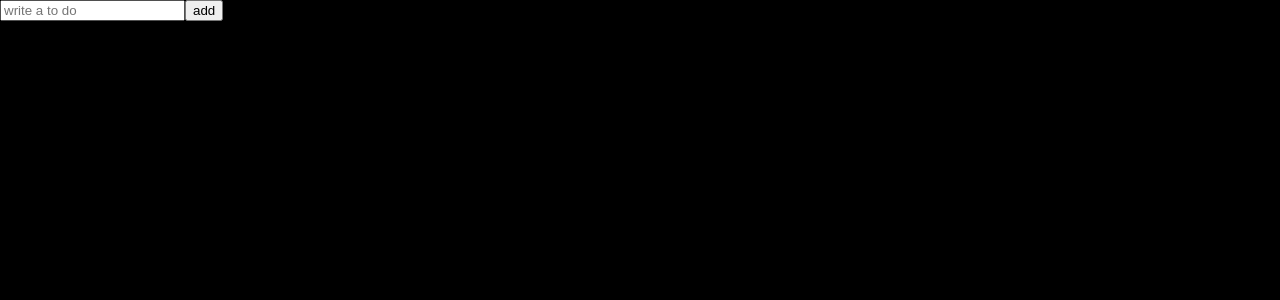
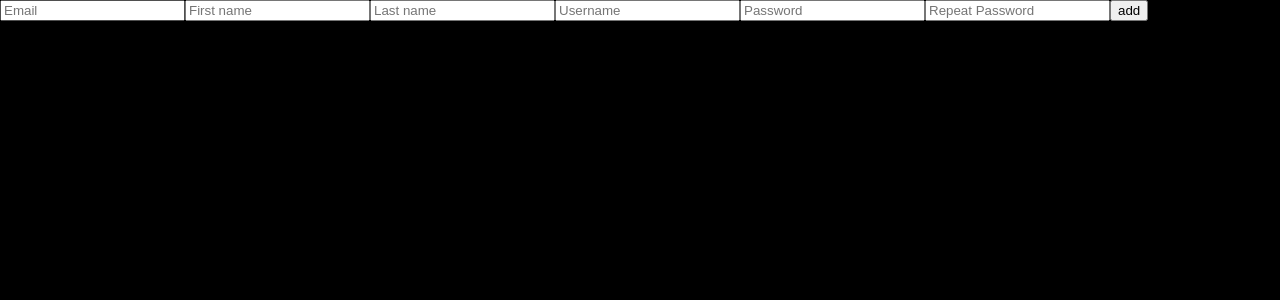
Before and after one commit to Alpaca92/to-do-list-2022, a React (Create React App) app: page / in a window 1280 px wide. Shown: the top 300 px of the page. Built offline with nearby package versions, Linux system fonts and the light colour scheme.

Commit message:
#5.6: add react hook form

```diff
--- a/package.json
+++ b/package.json
@@ -14,6 +14,7 @@
     "react": "^17.0.2",
     "react-dom": "^17.0.2",
     "react-helmet": "^6.1.0",
+    "react-hook-form": "^7.22.3",
     "react-query": "^3.34.5",
     "react-router-dom": "^6.2.1",
     "react-scripts": "5.0.0",
--- a/src/ToDoList.tsx
+++ b/src/ToDoList.tsx
@@ -1,29 +1,31 @@
 import React, { useState } from "react";
+import { useForm } from "react-hook-form";
 
 function ToDoList() {
-  const [todo, setTodo] = useState("");
+  const { register, watch } = useForm();
 
-  const onChange = (event: React.FormEvent<HTMLInputElement>) => {
-    const {
-      currentTarget: { value },
-    } = event;
-
-    setTodo(value);
-  };
-
-  const onSubmit = (event: React.FormEvent<HTMLFormElement>) => {
-    event.preventDefault();
-    console.log(todo);
-  };
+  console.log(watch());
 
   return (
     <div>
-      <form onSubmit={onSubmit}>
+      <form>
+        <input {...register("email")} type="email" placeholder="Email" />
         <input
-          onChange={onChange}
-          value={todo}
+          {...register("firstName")}
           type="text"
-          placeholder="write a to do"
+          placeholder="First name"
+        />
+        <input {...register("lastName")} type="text" placeholder="Last name" />
+        <input {...register("username")} type="text" placeholder="Username" />
+        <input
+          {...register("password")}
+          type="password"
+          placeholder="Password"
+        />
+        <input
+          {...register("repeatPassword")}
+          type="password"
+          placeholder="Repeat Password"
         />
         <button>add</button>
       </form>
```
Also changed, not shown: 2 other files (tests, documents, lock files or other folders).
